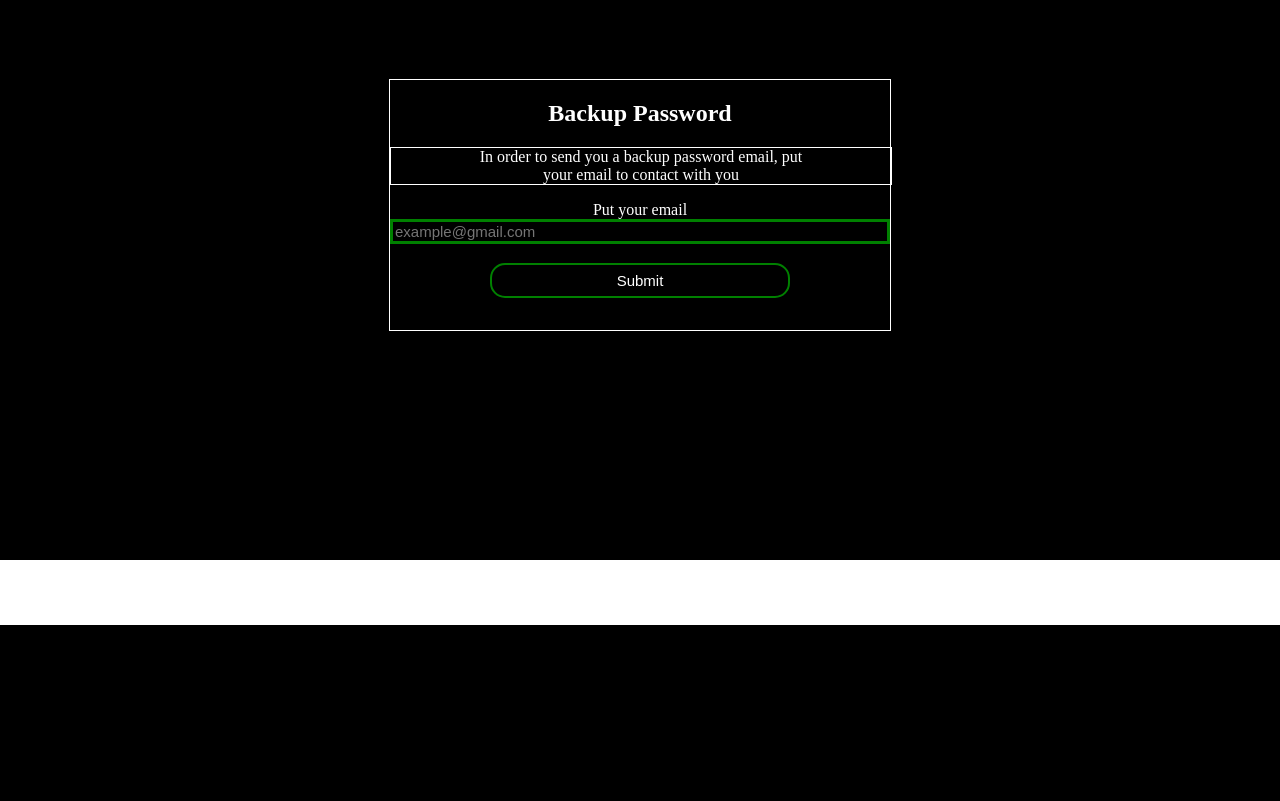
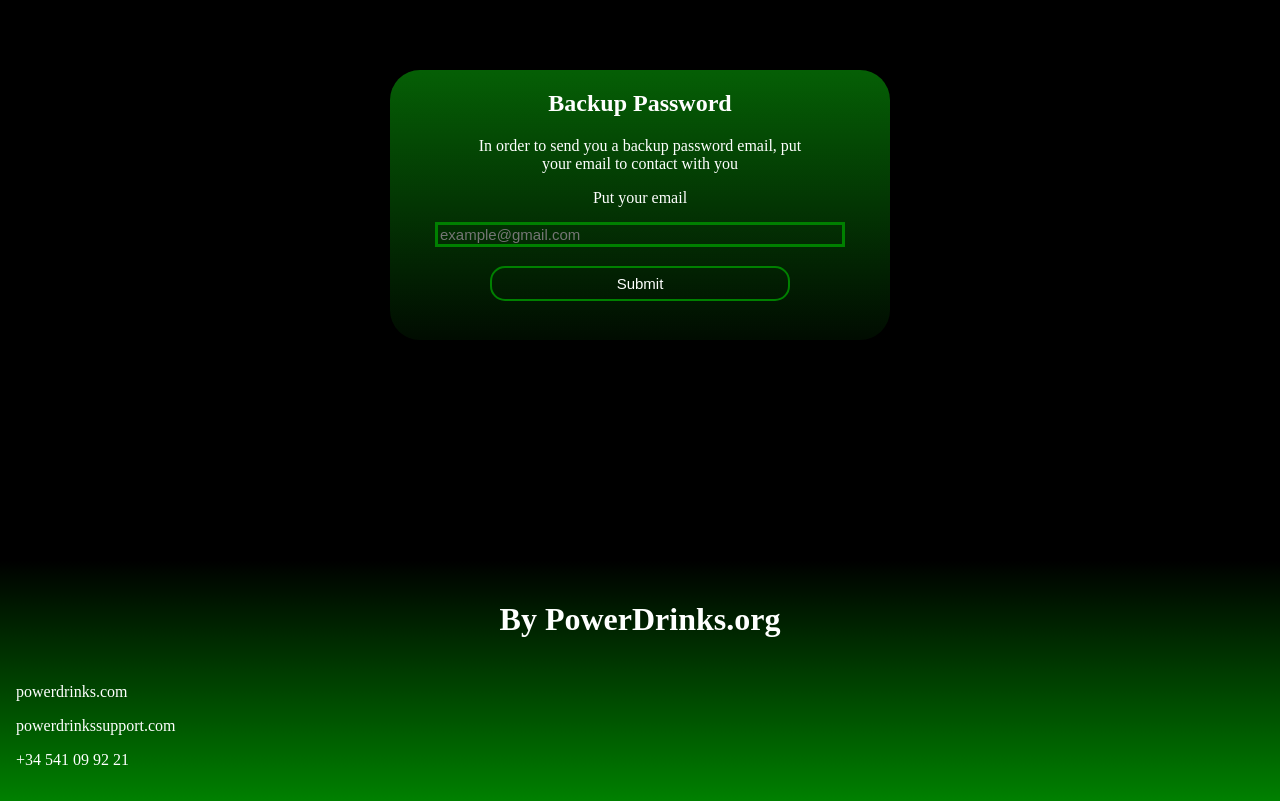
Before and after one commit to Erikgavs/proyecto-web, a Python web app: template Web/flask/templates/forgot.html in a window 1280 px wide. Shown: the part 175-976 px from the top of the page. Before the commit the page ends 800 px from the top, so only its background shows below. Run offline with Jinja, Linux system fonts and the light colour scheme; the template is opened without the code that fills it, so the values that code supplies are empty.

Commit message:
acabado el estilo del register

```diff
--- a/Web/flask/static/css/styles.css
+++ b/Web/flask/static/css/styles.css
@@ -972,14 +972,12 @@
     width: 500px;
     height: 250px;
     margin-bottom: 150px;
-    border: 1px solid white;
 }
 
 /* PÁRRAFO DEL FORMULARIO */
 
 .p-backup{
     text-align: center;
-    border: 1px solid white;
     width: 100%;
 }
 
@@ -989,13 +987,20 @@
 .backup-passwd{
     text-align: center;
     width: 500px;
-    height: 250px;
+    height: 270px;
     margin-bottom: 150px;
-    border: 1px solid white;
+    background: linear-gradient(to bottom, #055f05, rgb(1, 12, 1));
+    border-radius: 30px;
+    transition: transform .2s;
+}
+
+.backup-passwd:hover{
+    transform: scale(1.08);
 }
 
 .input-4{
-    width: 490px;
+    margin-top: 15px;
+    width: 400px;
 }
 
 /* BOTÓN */
--- a/Web/flask/templates/forgot.html
+++ b/Web/flask/templates/forgot.html
@@ -26,6 +26,16 @@
             </form>
         </section>
     </main>
+    <!--FOOTER-->
+    <footer class="footer-flex">
+         <h1>By PowerDrinks.org</h1>
+            <div class="contact">
+                <!--Redes sociales y número-->
+                <p class="p-1-footer">powerdrinks.com</p>
+                <p class="p-2-footer">powerdrinkssupport.com</p>
+                <p class="p-3-footer">+34 541 09 92 21</p>
+            </div>
+    </footer>
 
 </body>
 </html>
```
